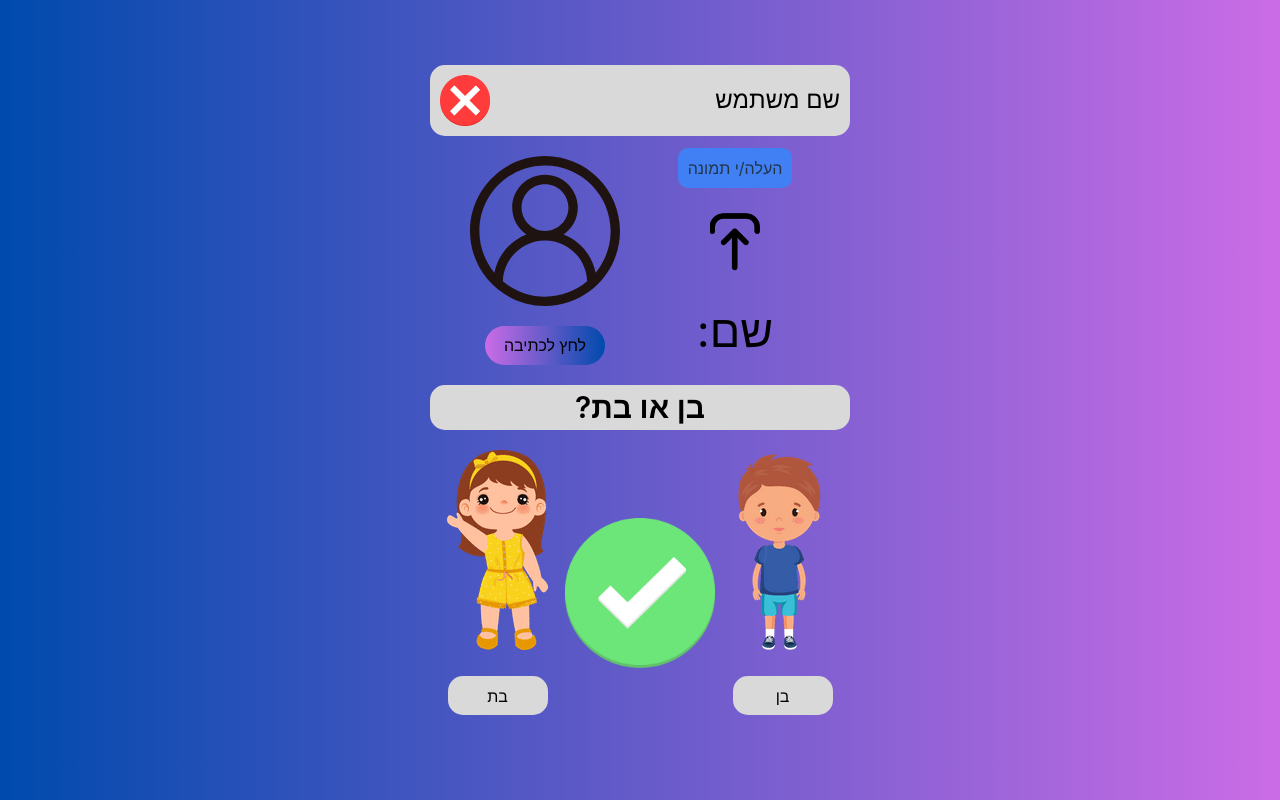
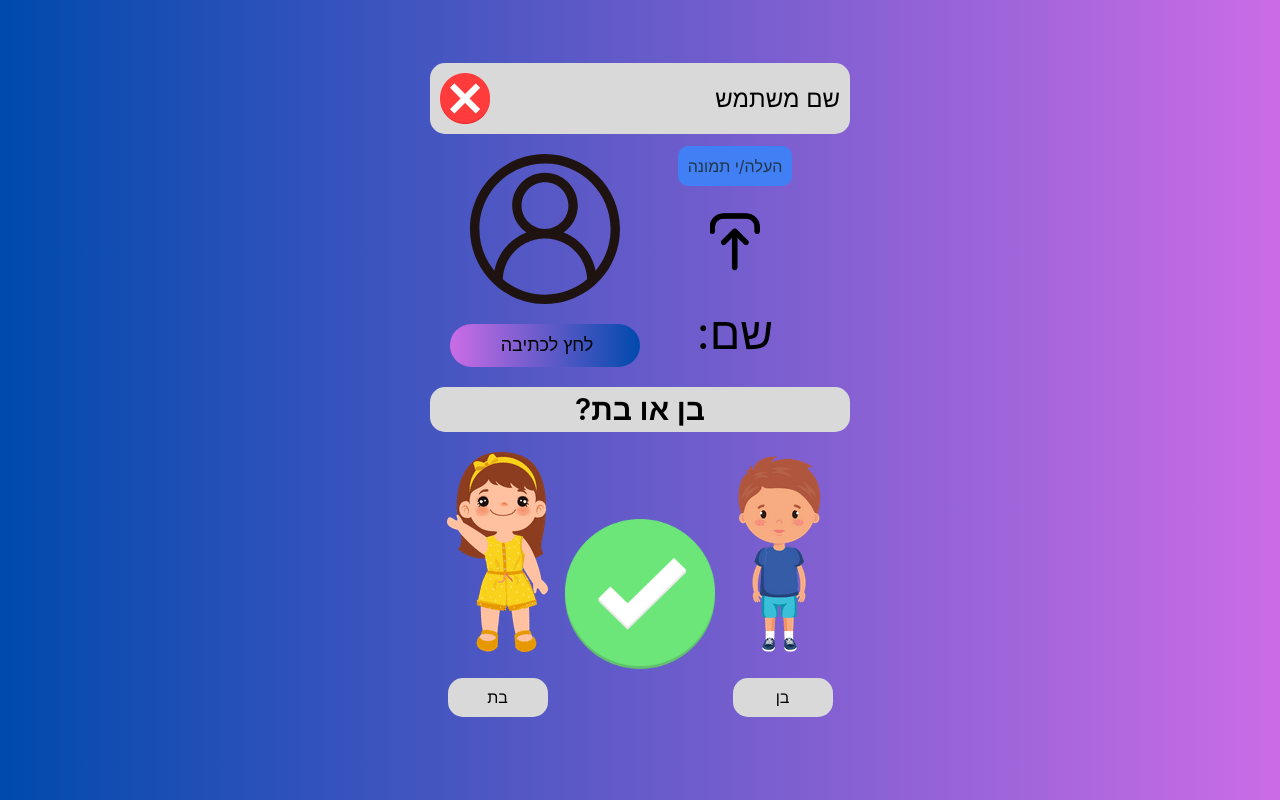
Before and after one commit to royhersh/for-nevo, a React (Vite) app: page /signup in a window 1280 px wide. Built offline with nearby package versions, Linux system fonts and the light colour scheme.

Commit message:
feat: User name button functionality added

```diff
--- a/src/components/Signup/components/ButtonWriteUserName.tsx
+++ b/src/components/Signup/components/ButtonWriteUserName.tsx
@@ -1,4 +1,5 @@
 
+import { useState } from "react";
 import styled from "styled-components";
 
 const StyledButton = styled.button`
@@ -6,7 +7,34 @@ const StyledButton = styled.button`
     margin-top: 20px;
     border-radius: 50px;
 `;
+const StyledInput = styled.input`
+    background: transparent;
+    border: none;
+    text-align: center;
+    display: block;
+    width: 100%;
+    font-size: 18px;
+`
+
+const placeHolder = 'לחץ לכתיבה';
 
 export const ButtonWriteUserName = () => {
-    return <StyledButton>לחץ לכתיבה</StyledButton>;
+    const [userName, setUserName] = useState(placeHolder);
+
+    const inputProps = {
+        value: userName,
+        onChange: (event: React.ChangeEvent<HTMLInputElement>) => setUserName(event.target.value),
+        onFocus : () => {
+            if (userName === placeHolder) setUserName('');
+        },
+        onBlur: () => {
+            if (userName === '') setUserName(placeHolder);
+        },
+    }
+
+    return (
+        <StyledButton>
+            <StyledInput {...inputProps} />
+        </StyledButton>
+    );
 }
```
